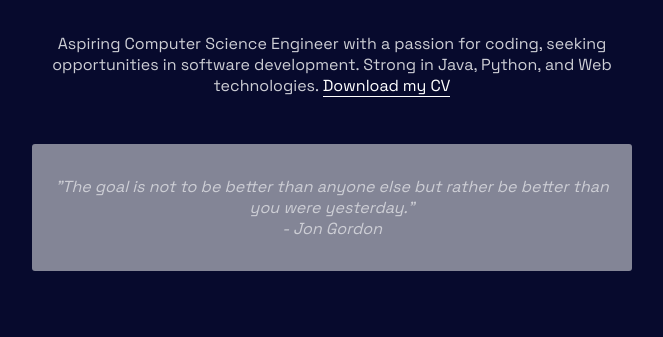
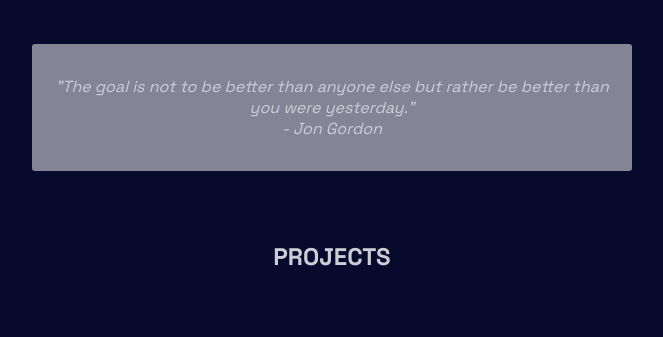
Before and after one commit to Smitha113/Smitha, a plain HTML site: page index.html in a window 1280 px wide. Shown: the part 305-642 px from the top of the page, without its empty margins (308-971 px from the left). Drawn offline with nearby package versions, Linux system fonts and the light colour scheme.

Commit message:
Update style.css

```diff
--- a/assets/css/style.css
+++ b/assets/css/style.css
@@ -93,7 +93,7 @@
 
 /* =============== HOME =============== */
 #home {
-  padding: 150px 0 50px;
+  padding: 50px 0 50px;
 }
 
 .profile-info {
```
